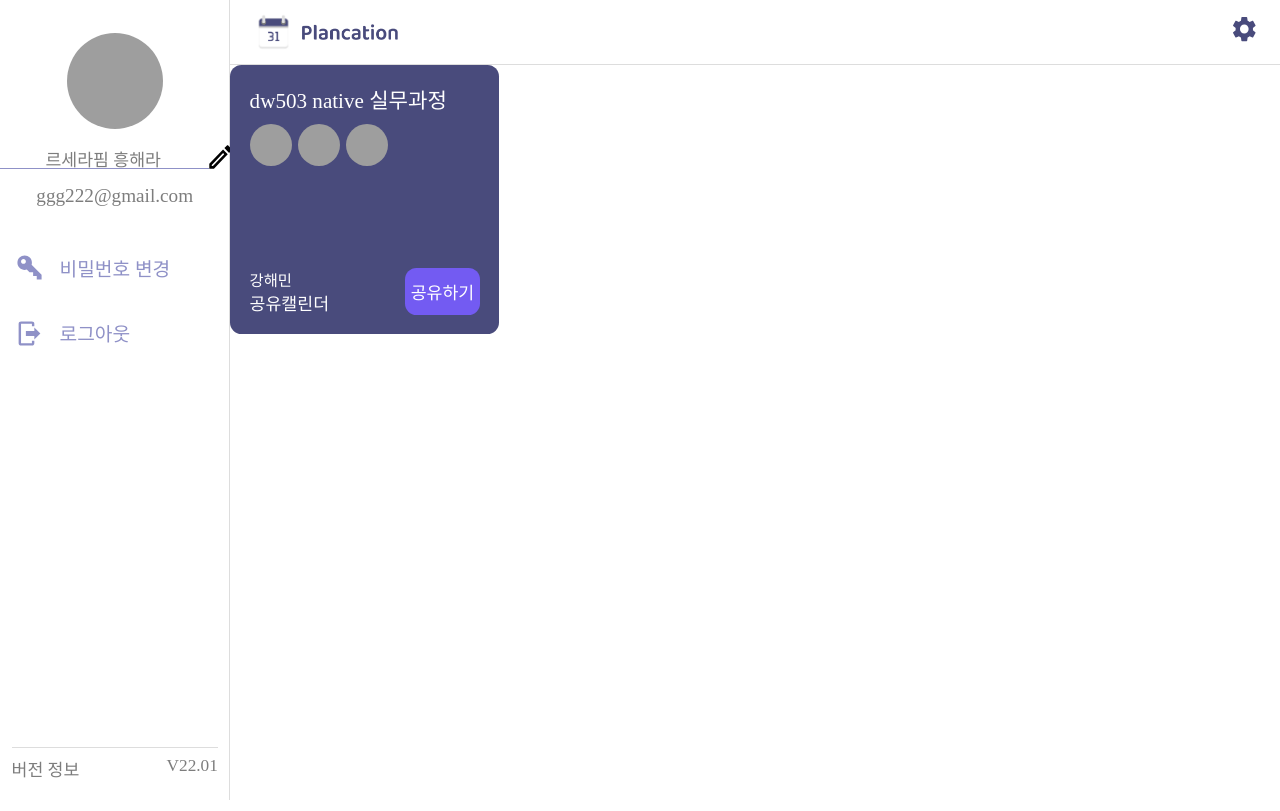
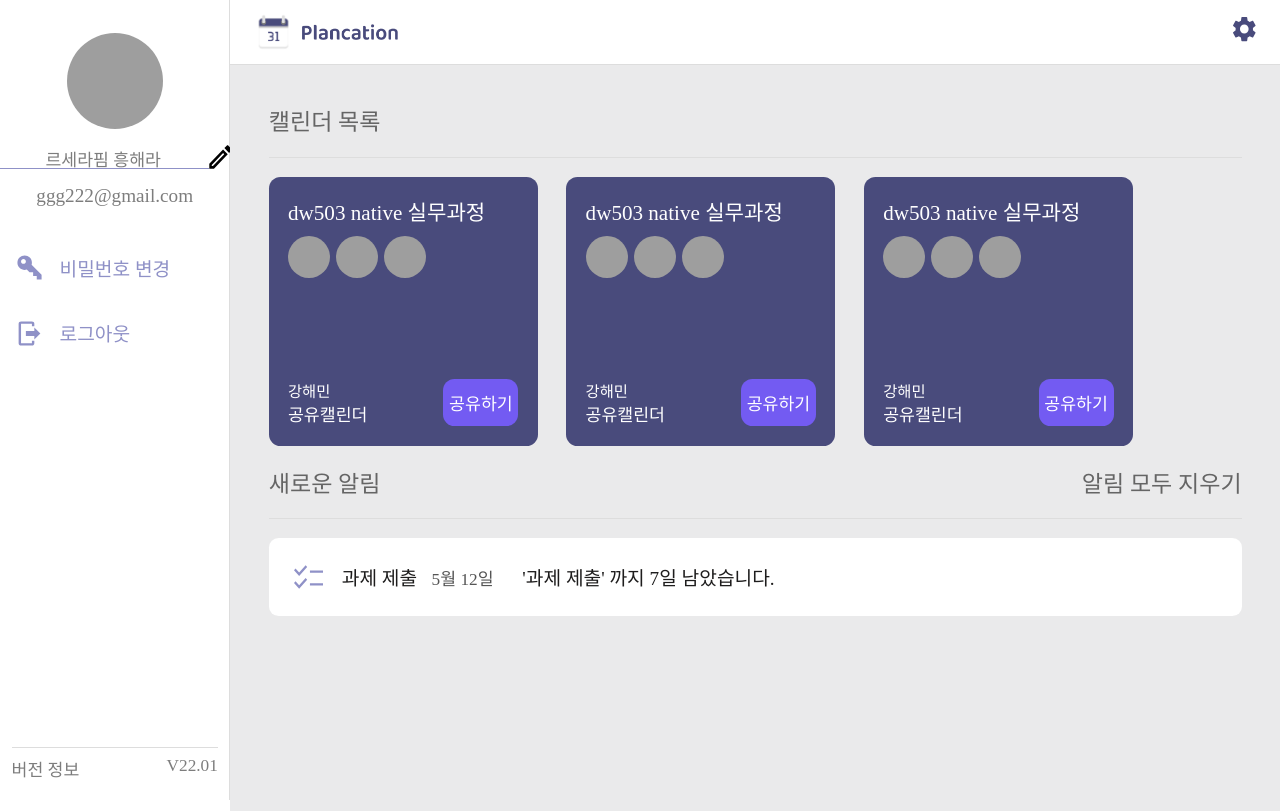
Before and after one commit to Daryu-Kim/plancation-web, a Vue app: page /home in a window 1280 px wide. Built offline with nearby package versions, Linux system fonts and the light colour scheme; grey boxes are pictures that could not be loaded; a web font is replaced by a local one.

Commit message:
⚡️ 로그아웃 구현

```diff
--- a/src/assets/scss/pages/home.css
+++ b/src/assets/scss/pages/home.css
@@ -14,6 +14,52 @@
   flex-direction: column;
 }
 .home .fixMenu .fixHeaderBar .mainScreen {
+  background-color: var(--bgl);
   width: 100%;
   height: 93.3vh;
+  padding: 2rem;
+}
+.home .fixMenu .fixHeaderBar .mainScreen .homeTitle {
+  padding-bottom: 1rem;
+  margin-bottom: 1rem;
+  border-bottom: 1px solid var(--line);
+  color: var(--sub-bold);
+}
+.home .fixMenu .fixHeaderBar .mainScreen .CalendarListWrap {
+  display: flex;
+  margin-bottom: 1rem;
+}
+.home .fixMenu .fixHeaderBar .mainScreen .CalendarListWrap .calendarListItem {
+  margin-right: 1.5rem;
+}
+.home .fixMenu .fixHeaderBar .mainScreen .notifyTitle {
+  position: relative;
+}
+.home .fixMenu .fixHeaderBar .mainScreen .notifyTitle button {
+  position: absolute;
+  top: 0;
+  right: 0;
+  color: var(--sub-bold);
+  border: none;
+  background-color: transparent;
+  cursor: pointer;
+}
+.home .fixMenu .fixHeaderBar .mainScreen .notifyWrap .notifyBox {
+  width: 100%;
+  background: #fff;
+  border-radius: 0.5rem;
+  padding: 1.3rem;
+  display: flex;
+}
+.home .fixMenu .fixHeaderBar .mainScreen .notifyWrap .notifyBox img {
+  width: 1.5rem;
+  margin-right: 1rem;
+}
+.home .fixMenu .fixHeaderBar .mainScreen .notifyWrap .notifyBox p {
+  color: var(--sub-text);
+  margin-right: 1.5rem;
+}
+.home .fixMenu .fixHeaderBar .mainScreen .notifyWrap .notifyBox p span {
+  color: #555;
+  margin-left: 0.5rem;
 }/*# sourceMappingURL=home.css.map */
--- a/src/assets/scss/pages/home.scss
+++ b/src/assets/scss/pages/home.scss
@@ -15,9 +15,38 @@
       flex-direction: column;
 
       .mainScreen {
+        background-color: var(--bgl);
         width: 100%;
         height: 93.3vh; //🐛 높이값 나머지를 구해야하는데
+        padding: 2rem;
         // border: 1px solid red;
+        .homeTitle {
+          padding-bottom: 1rem;
+          margin-bottom: 1rem;
+          border-bottom: 1px solid var(--line);
+          color: var(--sub-bold);
+        }
+        .CalendarListWrap {
+          display: flex;
+          margin-bottom: 1rem;
+          .calendarListItem {
+            margin-right: 1.5rem;
+          }
+        }
+        .notifyTitle {
+          position: relative;
+
+          button {
+            position: absolute;
+            top: 0;
+            right: 0;
+
+            color: var(--sub-bold);
+            border: none;
+            background-color: transparent;
+            cursor: pointer;
+          }
+        }
       }
     }
   }
--- a/src/components/SideBar.vue
+++ b/src/components/SideBar.vue
@@ -28,7 +28,8 @@
             <img src="@/assets/images/main/icon_key.svg" alt="열쇠아이콘">
             <p>비밀번호 변경</p>
           </li>
-          <li>
+          <!-- 로그아웃 -->
+          <li @click="__logout()">
             <img src="@/assets/images/main/icon_logout.svg" alt="로그아웃아이콘">
             <p>로그아웃</p>
           </li>
@@ -70,12 +71,30 @@
     </div>
   </div>
 </template>
+
 <script lang="ts">
+import { getAuth, signOut } from "firebase/auth";
+
 export default {
-  //믹스인으로 공통 스타일 묶기
+  methods: {
+    //로그아웃
+    async __logout() {
+      try {
+        const auth = getAuth()
+        await signOut(auth)
+        alert("로그아웃 성공")
+      } catch (error) {
+        console.log(error)
+      }
+      //로그아웃되면 로그인페이지로 내보내기
+      return this.$router.push('/loginjoin')
+    }
+  },
 }
 </script>
+
 <style lang="scss">
 @import '../assets/scss/components/SideBar.scss';
 @import '../assets/scss/abstracts/Fontmodule.css';
+//믹스인으로 공통 스타일 묶기
 </style>
--- a/src/views/HomeView.vue
+++ b/src/views/HomeView.vue
@@ -1,11 +1,27 @@
 <template>
   <div class="home">
     <div class="fixMenu">
-      <SideBar class="fixSideBar" /> <!-- 사이드바 컴포넌트 -->
+      <!-- 사이드바 컴포넌트 -->
+      <SideBar class="fixSideBar" />
       <div class="fixHeaderBar">
-        <HeaderBar class="rightHeader" /> <!-- 헤더바 컴포넌트 -->
+        <!-- 헤더바 컴포넌트 -->
+        <HeaderBar class="rightHeader" />
         <div class="mainScreen">
-          <CalendarList /> <!-- 캘린더 리스트 컴포넌트 -->
+          <p class="homeTitle fs_12">캘린더 목록</p>
+          <div class="CalendarListWrap">
+            <!-- 캘린더 리스트 컴포넌트 -->
+            <CalendarList class="calendarListItem" />
+            <CalendarList class="calendarListItem" />
+            <CalendarList />
+          </div>
+          <div class="notifyTitle">
+            <p class="homeTitle fs_12">새로운 알림</p>
+            <button class="fs_12">
+              알림 모두 지우기
+            </button>
+          </div>
+          <!-- 알림리스트 컴포넌트 -->
+          <NotifyItem />
         </div>
       </div>
 
@@ -16,13 +32,15 @@
 import HeaderBar from '../components/HeaderBar.vue';
 import SideBar from "../components/SideBar.vue";
 import CalendarList from "../components/CalendarList.vue";
+import NotifyItem from "../components/NotifyItem.vue";
 
 export default {
   components: {
     SideBar,
     HeaderBar,
     CalendarList,
-  }
+    NotifyItem,
+  },
 }
 </script>
 
--- a/src/views/LoginJoinView.vue
+++ b/src/views/LoginJoinView.vue
@@ -107,14 +107,12 @@ import LoginJoinModal from "../components/LoginJoinModal.vue";
 import LoginJoinSlide from '../components/LoginJoinSlide.vue'
 import { defineComponent } from 'vue';
 import { getAuth, signInWithEmailAndPassword, createUserWithEmailAndPassword } from "firebase/auth";
-const auth = getAuth();
 
 export default defineComponent({
   components: {
     LoginJoinModal,
     LoginJoinSlide,
   },
-
   data() {
     return {
       //슬라이드 화면전환 토글
@@ -137,7 +135,6 @@ export default defineComponent({
       },
     };
   },
-
   // 👇 `v-model`로 걸어둔 email이랑 password input창이 변하는것을 `watch`로 감시하고,
   //     변경이되면 `methods`가 실행된다. 따라서 실시간으로 이메일 형식이 맞는지 판단할 수 있다.
   watch: {
@@ -171,6 +168,7 @@ export default defineComponent({
     //로그인
     async __login() {
       try {
+        const auth = getAuth();
         const currentUser = await signInWithEmailAndPassword(
           auth,
           this.email,
@@ -189,6 +187,7 @@ export default defineComponent({
     //회원가입
     async __join() {
       try {
+        const auth = getAuth();
         const currentUser = await createUserWithEmailAndPassword(
           auth,
           this.email,
```
Also changed, not shown: 1 other file (tests, documents, lock files or other folders).
